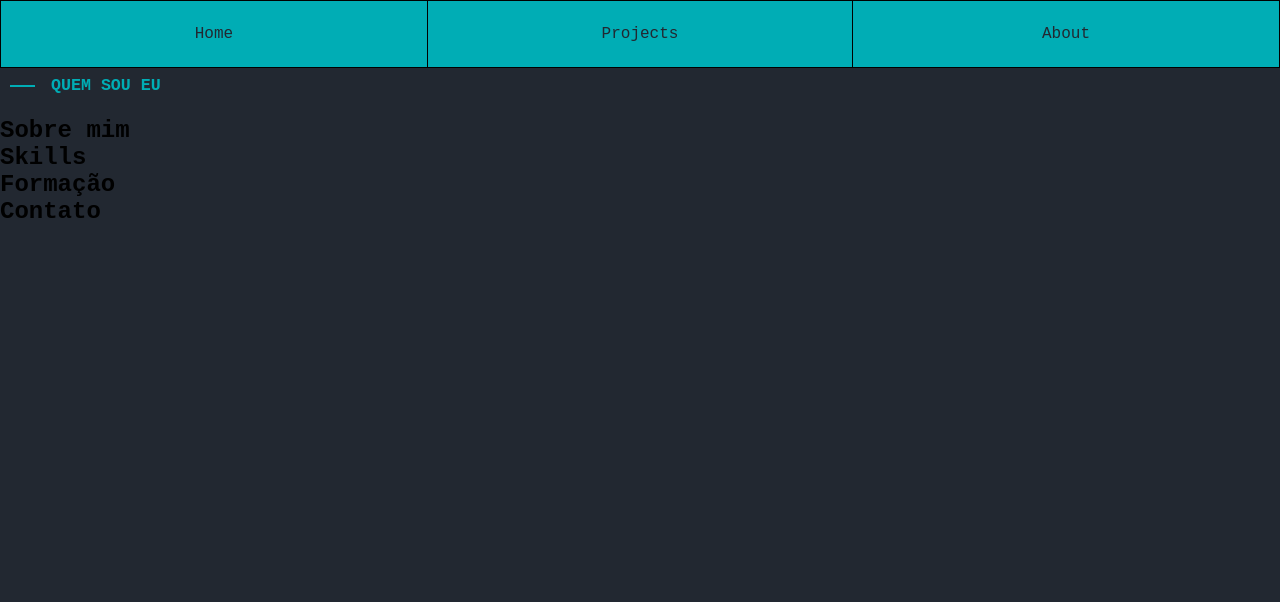
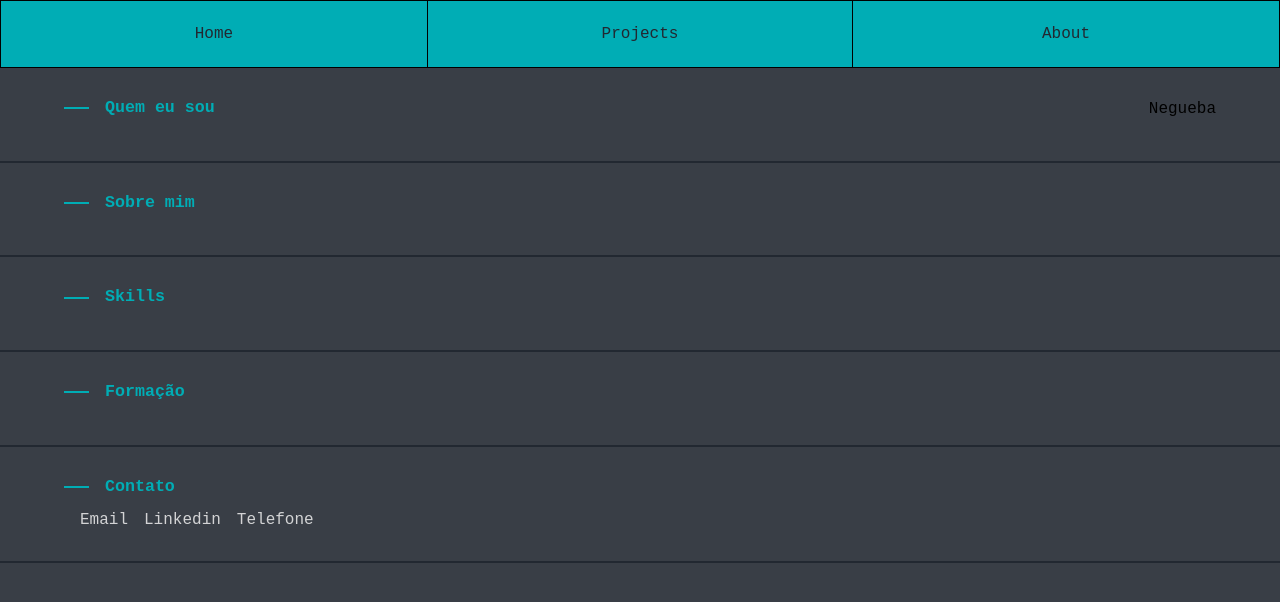
Before and after one commit to MateusMunhoz/portfolioOnline, a website: page about.html in a window 1280 px wide. Drawn offline with Linux system fonts and the light colour scheme.

Commit message:
Reorganiza layout da página About com seções estruturadas e estilos consistentes

```diff
--- a/about.html
+++ b/about.html
@@ -5,8 +5,8 @@
     <meta charset="UTF-8">
     <title>Title</title>
 </head>
+
 <body class="aboutBody">
-
     <header>
         <div class="navMenu">
             <ul class="navBarHor">
@@ -16,14 +16,15 @@
             </ul>
         </div>
     </header>
+    <div class="aboutSections">
         <div class="perfil">
-        <h2 class="quemSou">QUEM SOU EU</h2>
+            <h2 class="quemSou">Quem eu sou</h2>
             <div class="profileContainer">
                 <div class="avatarProfile">
-
+                    <p></p>
                 </div>
                 <div class="profileInfo">
-
+                    <p>Negueba</p>
                 </div>
             </div>
         </div>
@@ -38,6 +39,20 @@
         </div>
         <div class="contato">
             <h2>Contato</h2>
+            <ul class="listaContatos">
+                <li>
+                    <a class="fa-linkedin">Email</a>
+                </li>
+                <li>
+                    <a><i class="fa-linkedin"></i>Linkedin</a>
+                </li>
+                <li>
+                    <a><i class="fa-icons fa-phone"></i>Telefone</a>
+                </li>
+            </ul>
+
         </div>
+    </div>
+
 </body>
 </html>
--- a/styleMain.css
+++ b/styleMain.css
@@ -72,10 +72,7 @@ a:visited {
     background-color: #393E46;
     align-items: center;
     justify-content: space-between;
-    padding-left: 5.0rem;
-    padding-right: 3.5rem;
-    padding-top: 1.5rem;
-    padding-bottom: 1.5rem;
+    padding: 1.5rem 3.5rem 1.5rem 5.0rem;
     position: relative;
     transition-duration: 1.5s;
     flex: 1;
@@ -260,7 +257,55 @@ a:visited {
     margin-bottom: 0.75rem;
 }
 
-.quemSou::before {
+
+
+.aboutSections{
+    background-color: #393e46;
+    display: flex;
+    flex-flow: column wrap;
+    height: 100vh;
+    width: 100%;
+}
+
+.perfil {
+    display: flex;
+    flex-direction: row;
+    padding: 2rem 4rem;
+    justify-content: space-between;
+    border-bottom: 0.15rem solid #222831;
+}
+
+.sobreMim{
+    padding: 2rem 4rem;
+    border-bottom: 0.15rem solid #222831;
+}
+
+.skillsAbout{
+    padding: 2rem 4rem;
+    border-bottom: 0.15rem solid #222831;
+}
+
+.formacao{
+    padding: 2rem 4rem;
+    border-bottom: 0.15rem solid #222831;
+}
+
+.contato{
+    padding: 2rem 4rem;
+    border-bottom: 0.15rem solid #222831;
+}
+
+.aboutSections h2{
+    font-size: clamp(0.7rem, 1.3vw, 1.2rem);
+    display: flex;
+    line-height: 1;
+    align-items: center;
+    color: #00ADB5;
+    gap: 1rem;
+    margin-bottom: 0.75rem;
+}
+
+.aboutSections h2::before {
     content: "";
     display: block;
     height: 2px;
@@ -268,12 +313,31 @@ a:visited {
     background-color: #00ADB5;
 }
 
-.perfil{
-    padding: 10px;
+.profileInfo p{
+
 }
 
-.aboutBody{
-    background-color: #222831;
+.contato {
+    display: block;
+
+}
+
+.contato h2{
+    margin-bottom: 1rem;
+}
+
+.listaContatos{
+    display: flex;
+    flex-direction: row;
+}
+
+.listaContatos li{
+    list-style: none;
+    justify-content: left;
+    padding-left: 1rem;
+    color: #EEEEEE;
+    opacity: 0.85;
+
 }
 
 
```
Lines whose indentation alone changed are shown as unchanged.
